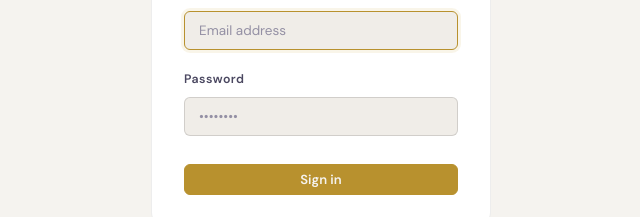
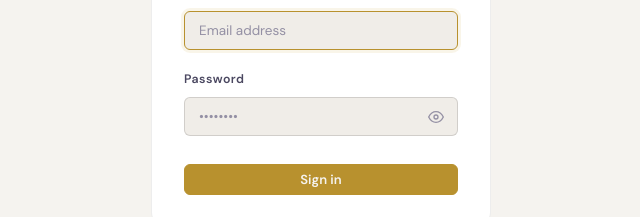
Before and after one commit to StrikerStore/aamantran_admin, a React (Vite) app: page / in a window 1280 px wide. Shown: the part 422-639 px from the top of the page, without its empty margins (319-959 px from the left). Built offline with nearby package versions, Linux system fonts and the light colour scheme; no server answers.

Commit message:
enhanced login page

```diff
--- a/src/App.jsx
+++ b/src/App.jsx
@@ -1,4 +1,4 @@
-import { BrowserRouter, Routes, Route, Navigate } from 'react-router-dom';
+import { BrowserRouter, Routes, Route, Navigate, useLocation } from 'react-router-dom';
 import { ToastProvider } from './components/ui/Toast';
 import { isAuthenticated } from './lib/auth';
 import { Layout } from './components/Layout';
@@ -18,7 +18,11 @@ import Assets           from './pages/Assets';
 import Reviews          from './pages/Reviews';
 
 function ProtectedRoute({ children }) {
-  return isAuthenticated() ? children : <Navigate to="/" replace />;
+  const location = useLocation();
+  if (isAuthenticated()) return children;
+  // Preserve the page the admin was heading to so login can return there.
+  const next = location.pathname + location.search;
+  return <Navigate to={next && next !== '/' ? `/?next=${encodeURIComponent(next)}` : '/'} replace />;
 }
 
 export default function App() {
--- a/src/pages/Login.jsx
+++ b/src/pages/Login.jsx
@@ -1,33 +1,70 @@
 import { useState, useEffect } from 'react';
-import { useNavigate } from 'react-router-dom';
+import { useNavigate, useSearchParams } from 'react-router-dom';
 import { api } from '../lib/api';
 import { saveToken, isAuthenticated } from '../lib/auth';
 import { useToast } from '../components/ui/Toast';
 
+/** Only allow internal paths as post-login redirect targets (no open redirect). */
+function safeNext(raw) {
+  if (!raw || !raw.startsWith('/') || raw.startsWith('//')) return '/dashboard';
+  return raw;
+}
+
+const IconEye = () => (
+  <svg width="16" height="16" viewBox="0 0 24 24" fill="none" stroke="currentColor" strokeWidth="2" strokeLinecap="round" strokeLinejoin="round">
+    <path d="M1 12s4-8 11-8 11 8 11 8-4 8-11 8-11-8-11-8z" /><circle cx="12" cy="12" r="3" />
+  </svg>
+);
+const IconEyeOff = () => (
+  <svg width="16" height="16" viewBox="0 0 24 24" fill="none" stroke="currentColor" strokeWidth="2" strokeLinecap="round" strokeLinejoin="round">
+    <path d="M17.94 17.94A10.07 10.07 0 0 1 12 20c-7 0-11-8-11-8a18.45 18.45 0 0 1 5.06-5.94M9.9 4.24A9.12 9.12 0 0 1 12 4c7 0 11 8 11 8a18.5 18.5 0 0 1-2.16 3.19m-6.72-1.07a3 3 0 1 1-4.24-4.24" />
+    <line x1="1" y1="1" x2="23" y2="23" />
+  </svg>
+);
+
 export default function Login() {
   const navigate  = useNavigate();
   const toast     = useToast();
+  const [searchParams] = useSearchParams();
+  const nextPath  = safeNext(searchParams.get('next'));
+
   const [email,    setEmail]    = useState('');
   const [password, setPassword] = useState('');
+  const [otp,      setOtp]      = useState('');
+  const [otpRequired, setOtpRequired] = useState(false);
+  const [showPassword, setShowPassword] = useState(false);
+  const [capsLock, setCapsLock] = useState(false);
   const [loading,  setLoading]  = useState(false);
   const [error,    setError]    = useState('');
 
   useEffect(() => {
-    if (isAuthenticated()) navigate('/dashboard', { replace: true });
-  }, [navigate]);
+    if (isAuthenticated()) navigate(nextPath, { replace: true });
+  }, [navigate, nextPath]);
+
+  function handleCapsLock(e) {
+    if (typeof e.getModifierState === 'function') {
+      setCapsLock(e.getModifierState('CapsLock'));
+    }
+  }
 
   async function handleSubmit(e) {
     e.preventDefault();
     setError('');
     setLoading(true);
     try {
-      const res = await api.auth.login(email, password);
+      const res = await api.auth.login(email, password, otpRequired ? otp : undefined);
       saveToken(res.token);
-      navigate('/dashboard', { replace: true });
+      navigate(nextPath, { replace: true });
     } catch (err) {
+      if (err.body?.code === 'OTP_REQUIRED') {
+        setOtpRequired(true);
+        setOtp('');
+      } else {
         const msg = err.message || 'Login failed';
         setError(msg);
         toast(msg, 'error');
+        if (err.body?.code === 'OTP_INVALID') setOtp('');
+      }
     } finally {
       setLoading(false);
     }
@@ -85,9 +122,11 @@ export default function Login() {
             fontWeight: 600,
             color: 'var(--text-primary)',
             marginBottom: 24,
-          }}>Sign in</h1>
+          }}>{otpRequired ? 'Two-factor verification' : 'Sign in'}</h1>
 
           <form onSubmit={handleSubmit}>
+            {!otpRequired && (
+              <>
                 <div className="form-group">
                   <label className="form-label">Email</label>
                   <input
@@ -95,23 +134,82 @@ export default function Login() {
                     className="form-input"
                     placeholder="Email address"
                     value={email}
-                onChange={e => setEmail(e.target.value)}
+                    onChange={e => { setEmail(e.target.value); if (error) setError(''); }}
+                    autoComplete="username"
                     required
                     autoFocus
                   />
                 </div>
 
-            <div className="form-group" style={{ marginBottom: error ? 16 : 28 }}>
+                <div className="form-group" style={{ marginBottom: error || capsLock ? 16 : 28 }}>
                   <label className="form-label">Password</label>
+                  <div style={{ position: 'relative' }}>
                     <input
-                type="password"
+                      type={showPassword ? 'text' : 'password'}
                       className="form-input"
                       placeholder="••••••••"
                       value={password}
                       onChange={e => { setPassword(e.target.value); if (error) setError(''); }}
+                      onKeyDown={handleCapsLock}
+                      onKeyUp={handleCapsLock}
+                      onBlur={() => setCapsLock(false)}
+                      autoComplete="current-password"
                       required
+                      style={{ paddingRight: 40, width: '100%' }}
                     />
+                    <button
+                      type="button"
+                      onClick={() => setShowPassword(v => !v)}
+                      aria-label={showPassword ? 'Hide password' : 'Show password'}
+                      tabIndex={-1}
+                      style={{
+                        position: 'absolute',
+                        top: '50%',
+                        right: 10,
+                        transform: 'translateY(-50%)',
+                        display: 'flex',
+                        alignItems: 'center',
+                        padding: 4,
+                        border: 'none',
+                        background: 'transparent',
+                        color: 'var(--text-muted)',
+                        cursor: 'pointer',
+                      }}
+                    >
+                      {showPassword ? <IconEyeOff /> : <IconEye />}
+                    </button>
                   </div>
+                  {capsLock && (
+                    <div style={{ marginTop: 6, fontSize: '0.78rem', color: 'var(--red)' }}>
+                      ⇪ Caps Lock is on
+                    </div>
+                  )}
+                </div>
+              </>
+            )}
+
+            {otpRequired && (
+              <div className="form-group" style={{ marginBottom: error ? 16 : 28 }}>
+                <label className="form-label">Authenticator code</label>
+                <input
+                  type="text"
+                  className="form-input"
+                  placeholder="6-digit code"
+                  value={otp}
+                  onChange={e => { setOtp(e.target.value.replace(/\D/g, '')); if (error) setError(''); }}
+                  inputMode="numeric"
+                  pattern="[0-9]*"
+                  maxLength={6}
+                  autoComplete="one-time-code"
+                  style={{ letterSpacing: 6, fontVariantNumeric: 'tabular-nums' }}
+                  required
+                  autoFocus
+                />
+                <div style={{ marginTop: 8, fontSize: '0.78rem', color: 'var(--text-muted)' }}>
+                  Enter the code from your authenticator app.
+                </div>
+              </div>
+            )}
 
             {error && (
               <div style={{
@@ -137,8 +235,26 @@ export default function Login() {
               style={{ width: '100%', justifyContent: 'center' }}
               disabled={loading}
             >
-              {loading ? <span className="btn-spinner" /> : 'Sign in'}
+              {loading ? <span className="btn-spinner" /> : otpRequired ? 'Verify' : 'Sign in'}
             </button>
+
+            {otpRequired && (
+              <button
+                type="button"
+                onClick={() => { setOtpRequired(false); setOtp(''); setError(''); }}
+                style={{
+                  width: '100%',
+                  marginTop: 12,
+                  border: 'none',
+                  background: 'transparent',
+                  color: 'var(--text-muted)',
+                  fontSize: '0.82rem',
+                  cursor: 'pointer',
+                }}
+              >
+                ← Back to sign in
+              </button>
+            )}
           </form>
         </div>
       </div>
```
Also changed, not shown: src/lib/api.js. Lines whose indentation alone changed are shown as unchanged.
